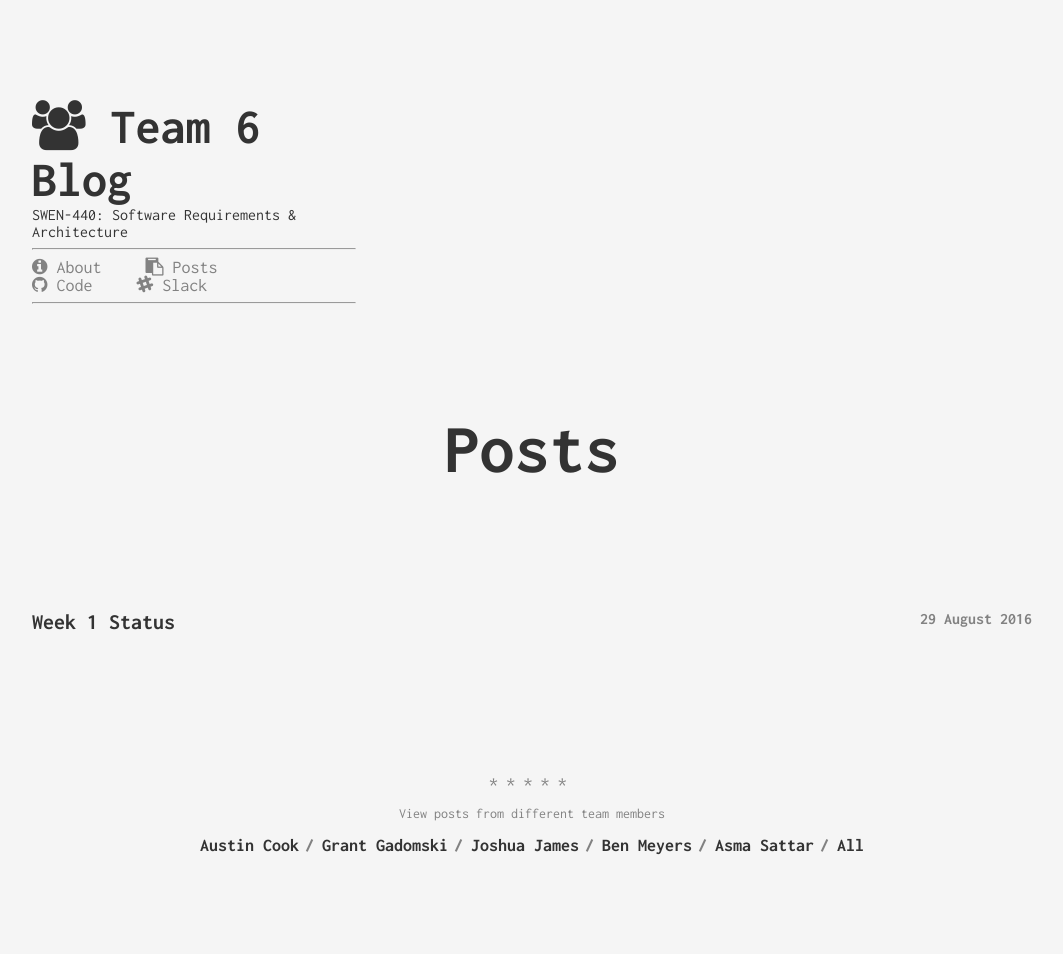
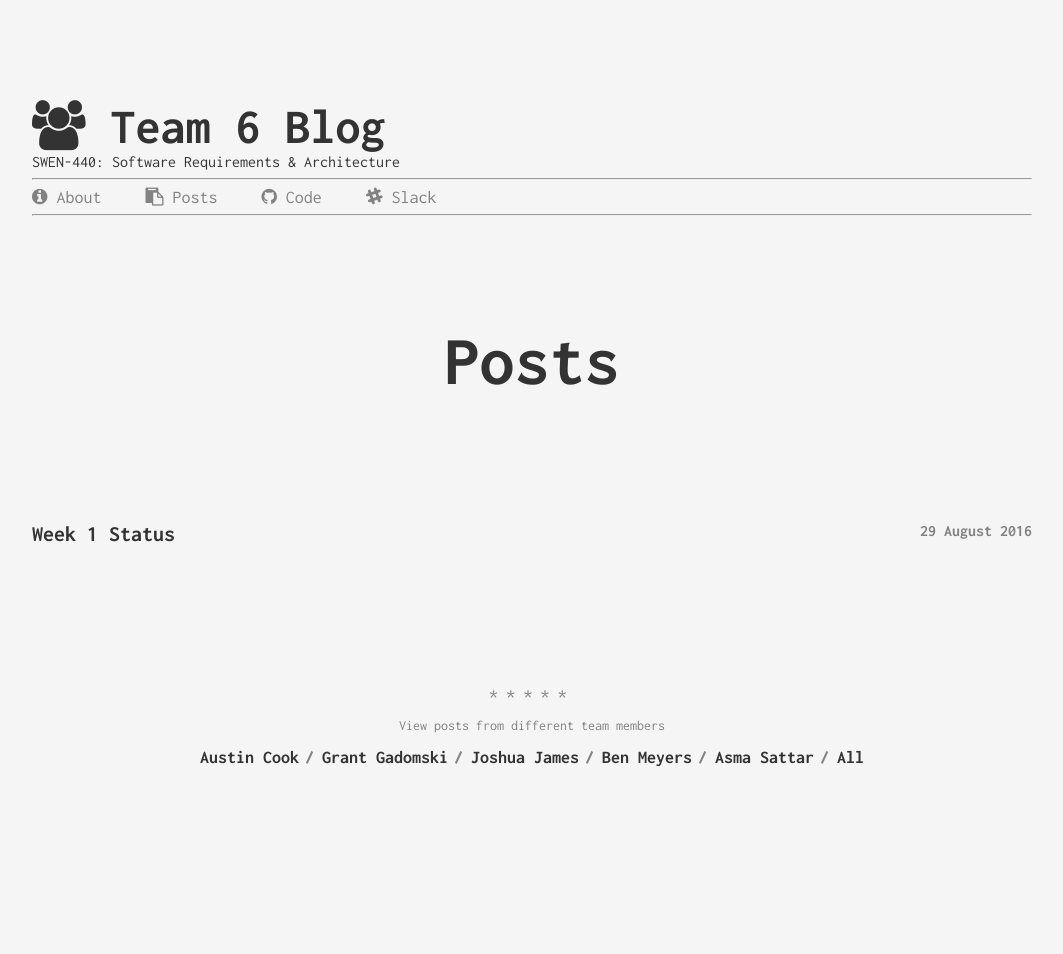
Before and after one commit to swen-440-team-6/swen-440-team-6.github.io, a Jekyll site: the page built from index.html, in a window 1280 px wide. Shown: the whole page, without its empty margins (108-1171 px from the left). Built offline with Jekyll 4.4.1, drawn with Linux system fonts in a browser that asks for light colours; after the commit the page ends 900 px from its top, so only the background shows below that.

Commit message:
Update _default.scss

```diff
--- a/_sass/_default.scss
+++ b/_sass/_default.scss
@@ -79,7 +79,7 @@ strong {
 
 .navigation {
     float:left;
-    width:80%;
+    width:1000px;
 }
 
 .logo {
```
